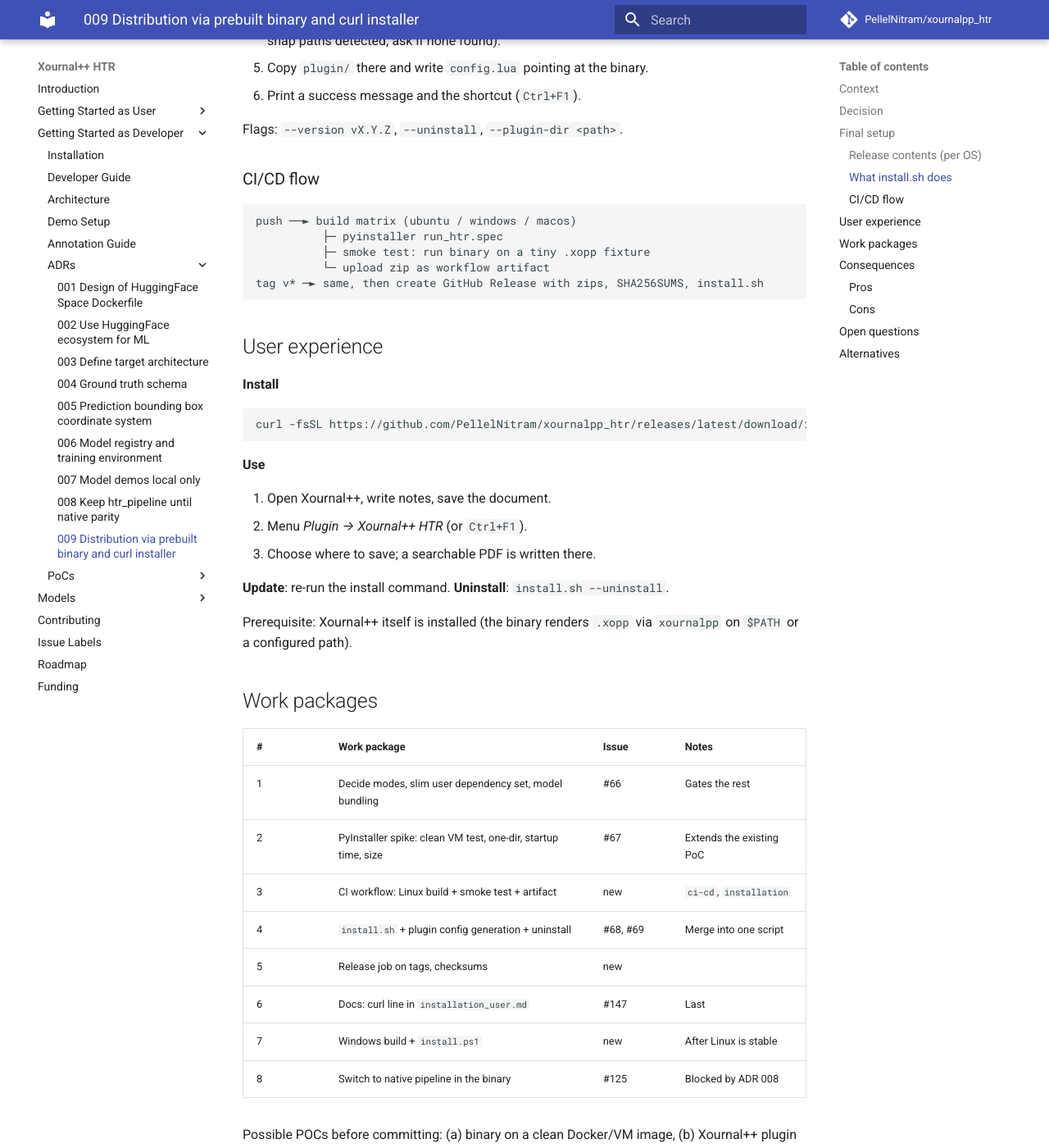
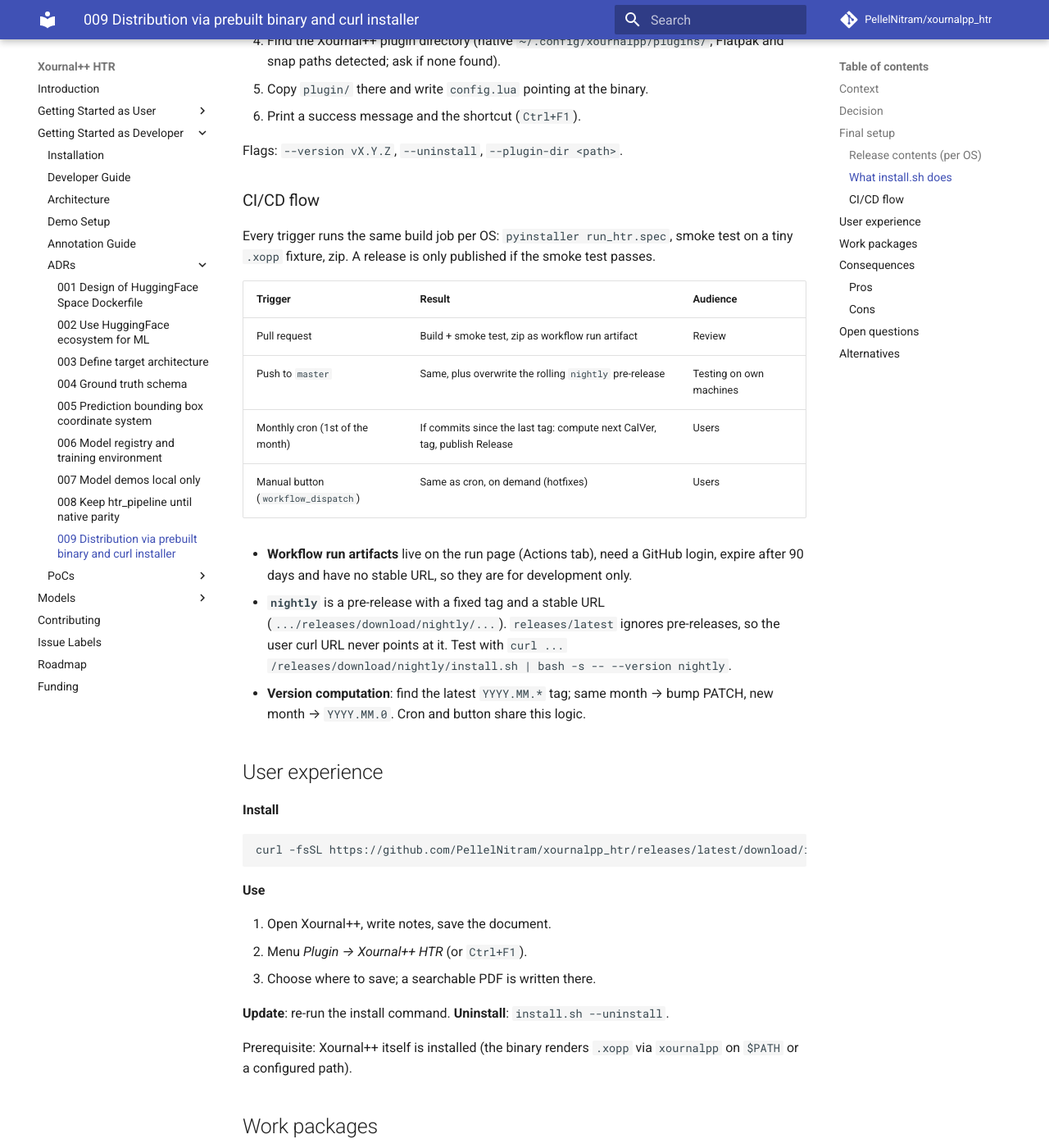
Before and after one commit to PellelNitram/xournalpp_htr, an MkDocs documentation site: the page built from docs/ADRs/009_distribution_via_prebuilt_binary_and_curl_installer.md, in a window 1280 px wide and 1400 px high, scrolled down 1788 px. Shown: the whole window at 82% size. Built offline with MkDocs 1.6.1 and Material for MkDocs 9.7.7, drawn with Linux system fonts in a browser that asks for light colours; comment, search, counter and statistics services are not loaded; some of the changed text lies outside the part shown.

Commit message:
Add CalVer release workflow and native pipeline to ADR 009. [CC]

````diff
--- a/docs/ADRs/009_distribution_via_prebuilt_binary_and_curl_installer.md
+++ b/docs/ADRs/009_distribution_via_prebuilt_binary_and_curl_installer.md
@@ -21,19 +21,22 @@ Existing facts this plan builds on:
   `python_executable run_htr.py -if <xopp> -of <pdf>`. Swapping in a binary is
   a one-line change.
 - The [PyInstaller PoC](../PoCs/simplify_installation_with_single_file_executable.md)
-  already produced a working Linux binary, including bundled `htr_pipeline`
-  models.
-- [ADR 008](008_keep_htr_pipeline_until_native_parity.md): `htr_pipeline`
-  stays the default pipeline and #125 is blocked, so **the first release
-  bundles `htr_pipeline`**, not the native ONNX pipeline.
+  already produced a working Linux binary (then with bundled `htr_pipeline`
+  models).
+- The native pipeline has reached parity, which lifts the condition of
+  [ADR 008](008_keep_htr_pipeline_until_native_parity.md):
+  `2026-11-23_online_word_detector_hub_simple_htr_ondb_beam_vocab` (stroke-based
+  word detector + SimpleHTR-OnDB, beam search + word list) is the current best
+  pipeline (see [OnlineHTR](../models/online_htr.md)). **The binary bundles this
+  pipeline and `htr_pipeline` is dropped** (#125).
 
 ## Decision
 
 1. **Ship a prebuilt binary per OS** (PyInstaller, one-dir mode), containing
    the CLI (`run_htr`) and the default pipeline with its models.
-2. **Build it in GitHub Actions** with an OS matrix. Every push builds and
-   uploads workflow artifacts; a version tag (`v*`) additionally publishes a
-   GitHub Release with the zips and `install.sh`.
+2. **Build it in GitHub Actions** with an OS matrix (Linux first, then
+   Windows). Releases use CalVer `YYYY.MM.PATCH` (e.g. `2026.12.0`, hotfix
+   `2026.12.1`), computed by CI. See [CI/CD flow](#cicd-flow).
 3. **Install via one command**:
    `curl -fsSL https://github.com/PellelNitram/xournalpp_htr/releases/latest/download/install.sh | bash`
 4. **The plugin calls the binary**, not Python. `config.lua` is generated by
@@ -41,8 +44,8 @@ Existing facts this plan builds on:
 5. **Two modes only**: *user* (binary, nothing else) and *developer*
    (clone + `uv sync`, as today). A separate "model developer" mode is just
    developer mode plus training extras (see ADR 006).
-6. **Platform order**: Linux, then Windows (PowerShell `install.ps1`), then
-   macOS only if there is demand.
+6. **Platform order**: Linux, then Windows (PowerShell `install.ps1`). macOS
+   only once requested in a GitHub issue.
 
 ## Final setup
 
@@ -74,13 +77,26 @@ Flags: `--version vX.Y.Z`, `--uninstall`, `--plugin-dir <path>`.
 
 ### CI/CD flow
 
-```
-push ──► build matrix (ubuntu / windows / macos)
-          ├─ pyinstaller run_htr.spec
-          ├─ smoke test: run binary on a tiny .xopp fixture
-          └─ upload zip as workflow artifact
-tag v* ─► same, then create GitHub Release with zips, SHA256SUMS, install.sh
-```
+Every trigger runs the same build job per OS: `pyinstaller run_htr.spec`,
+smoke test on a tiny `.xopp` fixture, zip. A release is only published if the
+smoke test passes.
+
+| Trigger | Result | Audience |
+|---|---|---|
+| Pull request | Build + smoke test, zip as workflow run artifact | Review |
+| Push to `master` | Same, plus overwrite the rolling `nightly` pre-release | Testing on own machines |
+| Monthly cron (1st of the month) | If commits since the last tag: compute next CalVer, tag, publish Release | Users |
+| Manual button (`workflow_dispatch`) | Same as cron, on demand (hotfixes) | Users |
+
+- **Workflow run artifacts** live on the run page (Actions tab), need a GitHub
+  login, expire after 90 days and have no stable URL, so they are for
+  development only.
+- **`nightly`** is a pre-release with a fixed tag and a stable URL
+  (`.../releases/download/nightly/...`). `releases/latest` ignores
+  pre-releases, so the user curl URL never points at it. Test with
+  `curl ... /releases/download/nightly/install.sh | bash -s -- --version nightly`.
+- **Version computation**: find the latest `YYYY.MM.*` tag; same month →
+  bump PATCH, new month → `YYYY.MM.0`. Cron and button share this logic.
 
 ## User experience
 
@@ -105,14 +121,14 @@ Prerequisite: Xournal++ itself is installed (the binary renders `.xopp` via
 
 | # | Work package | Issue | Notes |
 |---|---|---|---|
+| 0 | Make the best pipeline the default, drop `htr_pipeline` | #125 | First: shrinks the binary |
 | 1 | Decide modes, slim user dependency set, model bundling | #66 | Gates the rest |
 | 2 | PyInstaller spike: clean VM test, one-dir, startup time, size | #67 | Extends the existing PoC |
 | 3 | CI workflow: Linux build + smoke test + artifact | new | `ci-cd`, `installation` |
 | 4 | `install.sh` + plugin config generation + uninstall | #68, #69 | Merge into one script |
-| 5 | Release job on tags, checksums | new | |
+| 5 | Release jobs: monthly cron + manual button (CalVer), `nightly` pre-release, checksums | new | |
 | 6 | Docs: curl line in `installation_user.md` | #147 | Last |
 | 7 | Windows build + `install.ps1` | new | After Linux is stable |
-| 8 | Switch to native pipeline in the binary | #125 | Blocked by ADR 008 |
 
 Possible POCs before committing: (a) binary on a clean Docker/VM image,
 (b) Xournal++ plugin calling the binary from Flatpak (sandbox may block
@@ -124,28 +140,30 @@ Possible POCs before committing: (a) binary on a clean Docker/VM image,
 
 - One command for users; no Python, uv, git or Dropbox download.
 - Plugin and binary are versioned together and always in sync.
-- Every push yields testable artifacts; releases are tag-driven.
+- Every push yields testable artifacts; releases are automatic (monthly,
+  only if something changed) with a manual override.
 
 ### Cons
 
 - Binary size (bundled models and libs) and per-OS build maintenance.
 - `curl | bash` requires trust; mitigated by version pinning, checksums and a
   short readable script.
-- First release inherits `htr_pipeline`'s weaker maintenance story until #125
-  unblocks.
 
 ## Open questions
 
-1. **Models**: bundle in the zip or download on first run? (Leaning bundle:
-   works offline, simpler.)
-2. **Dependencies**: does `htr_pipeline` need `torch`? If so, the binary is
-   large and the slim-user-deps goal needs rethinking. Verify in the spike.
+1. **Models**: bundle in the zip or download on first run? Pipelines already
+   fetch their models from the HF Hub at runtime and cache them
+   (`inference_models.py`), so downloading on first run keeps the zip small and
+   lets users pick any other pipeline whose code and runtime are in the binary
+   (ONNX/numpy). Pipelines needing `torch`/`transformers` (TrOCR) or a local
+   export (OnlineHTR) are not available in the binary. Bundling only the
+   default pipeline's models would add offline support.
+2. **Dependencies**: does the default pipeline run without `torch` (ONNX /
+   numpy only)? That decides binary size. Verify in the spike.
 3. **Flatpak/snap Xournal++**: can the plugin execute a binary outside the
    sandbox?
 4. **Does `xournalpp` need to be found by the binary** (PATH vs configured
    path), and what do we do when it is missing?
-5. **Release cadence**: tag manually, or tag-on-merge to `master`?
-6. **macOS**: is there any user demand? Skip until asked.
 
 ## Alternatives
 
````
